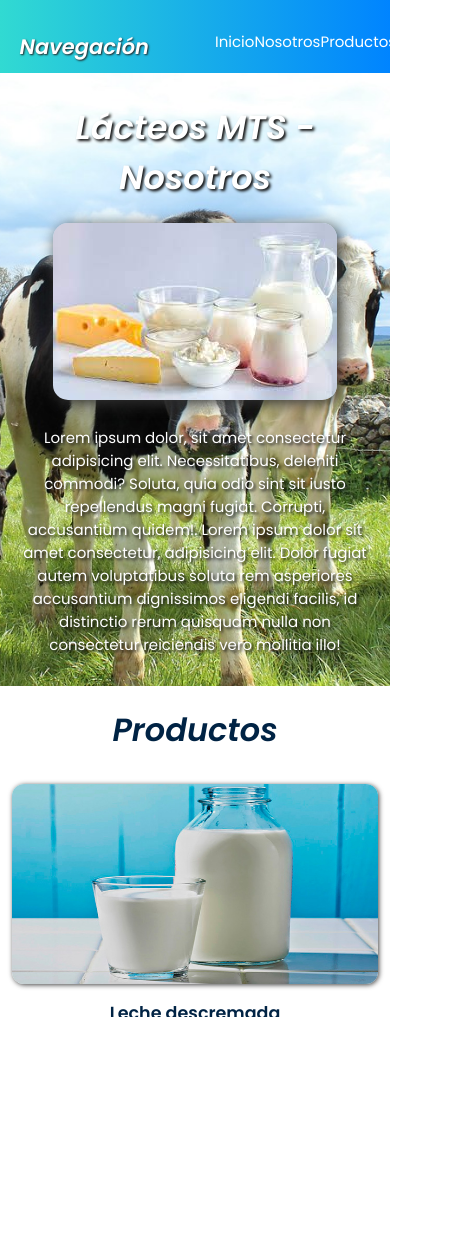
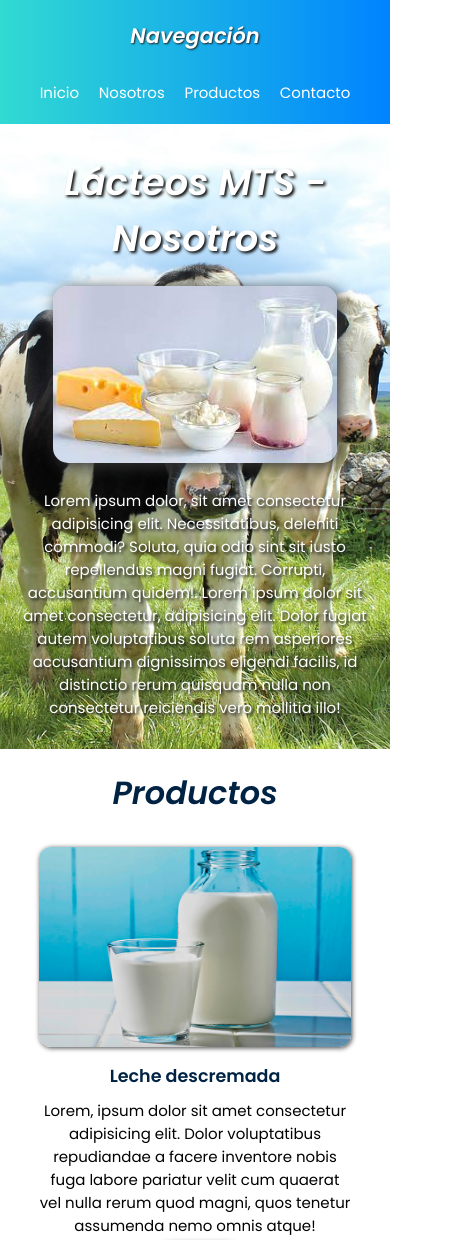
Before and after one commit to matiastoso/lacteos-mt, a plain HTML site: page index.html in a window 390 px wide. Shown: the top 1240 px of the page, 467 px wide, since content can reach past the window. Drawn offline with Linux system fonts and the light colour scheme.

Commit message:
nesteando responsive

```diff
--- a/sass/_responsive.scss
+++ b/sass/_responsive.scss
@@ -1,20 +1,24 @@
-/* RESPONSIVE DEL NAV */
+/* responsive */
 @media (max-width: 790px) {
     body {
         font-size: 15px;
     }
 
-    header nav {
+    .header {
+        justify-content: center;
+
+        &-logo {
+            margin: 20px 0px 0px 0px;
+        }
+
+        &-nav {
             background-color: linear-gradient(to right, rgb(49, 218, 210), rgb(0, 132, 255));
             margin-top: 10px;
             width: 100%;
         }
-
-    header span {
-        margin-top: 20px;
     }
 
-    #productos {
+    .productos-contenedor {
         grid-template-columns: 1fr 1fr;
     }
 
@@ -27,49 +31,50 @@
         justify-content: center;
     }
 
-
-    #nosotros p {
+    .nosotros {
+        p {
             width: 90%;
         }
 
-    #nosotros h1 {
+        h1 {
             font-size: 2.3rem;
         }
+    }
 
-    #footer {
+    .footer {
         margin-top: 70px;
     }
 }
 
-/* RESPONSIVE PRODUCTOS */
+/* responsive productos */
 @media (max-width: 680px) {
-    main {
+    .productos {
         width: 86%;
     }
 }
 
 @media (max-width: 580px) {
-    main {
+    .productos {
         width: 95%;
         padding-bottom: 110px;
     }
 
-    #nosotros h1 {
+    .nosotros-titulo {
         font-size: 2.1rem;
     }
 }
 
 
 @media (max-width: 550px) {
-    #productos {
+    .productos {
+        width: 80%;
+
+        &-contenedor {
             grid-template-columns: 1fr;
         }
-
-    main {
-        width: 80%;
     }
 
-    #footer {
+    .footer {
         margin-top: 0px;
     }
 }
```
Also changed, not shown: css/styles.css, 1 other file. Lines whose indentation alone changed are shown as unchanged.
